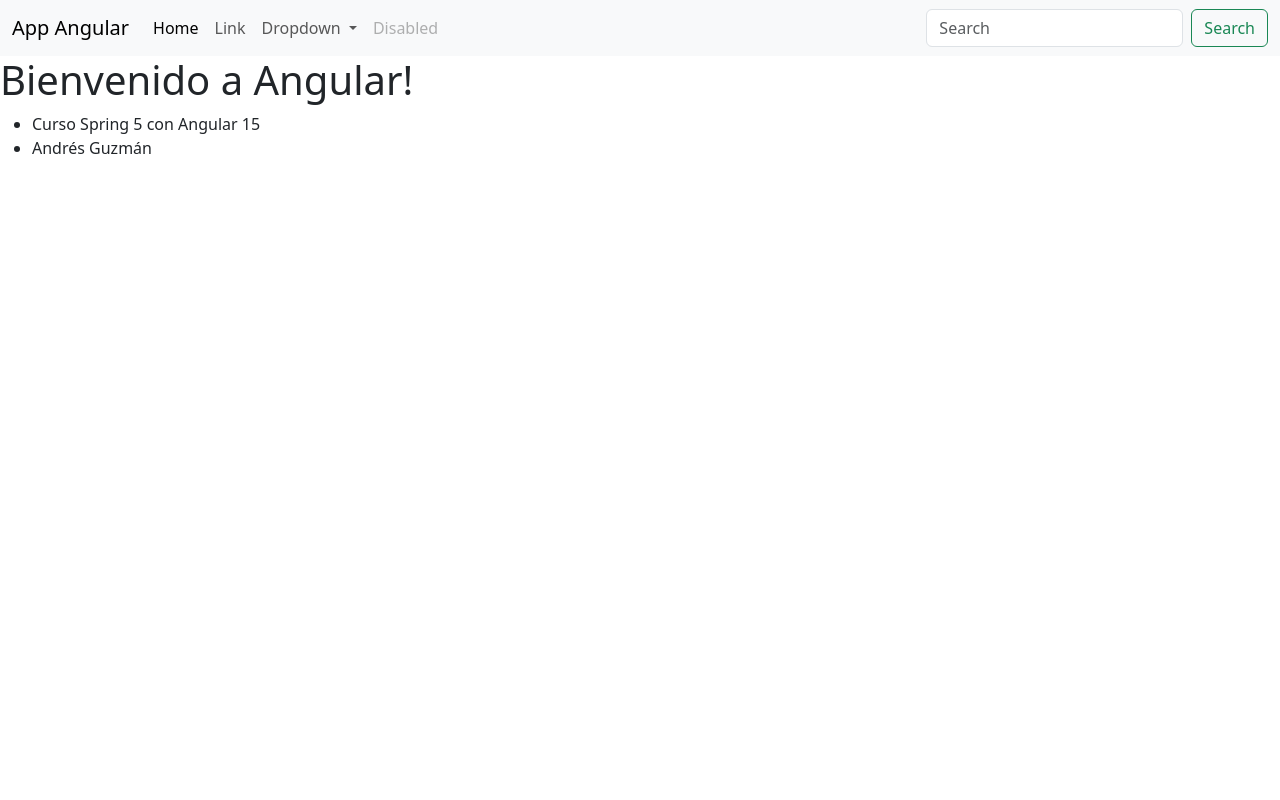
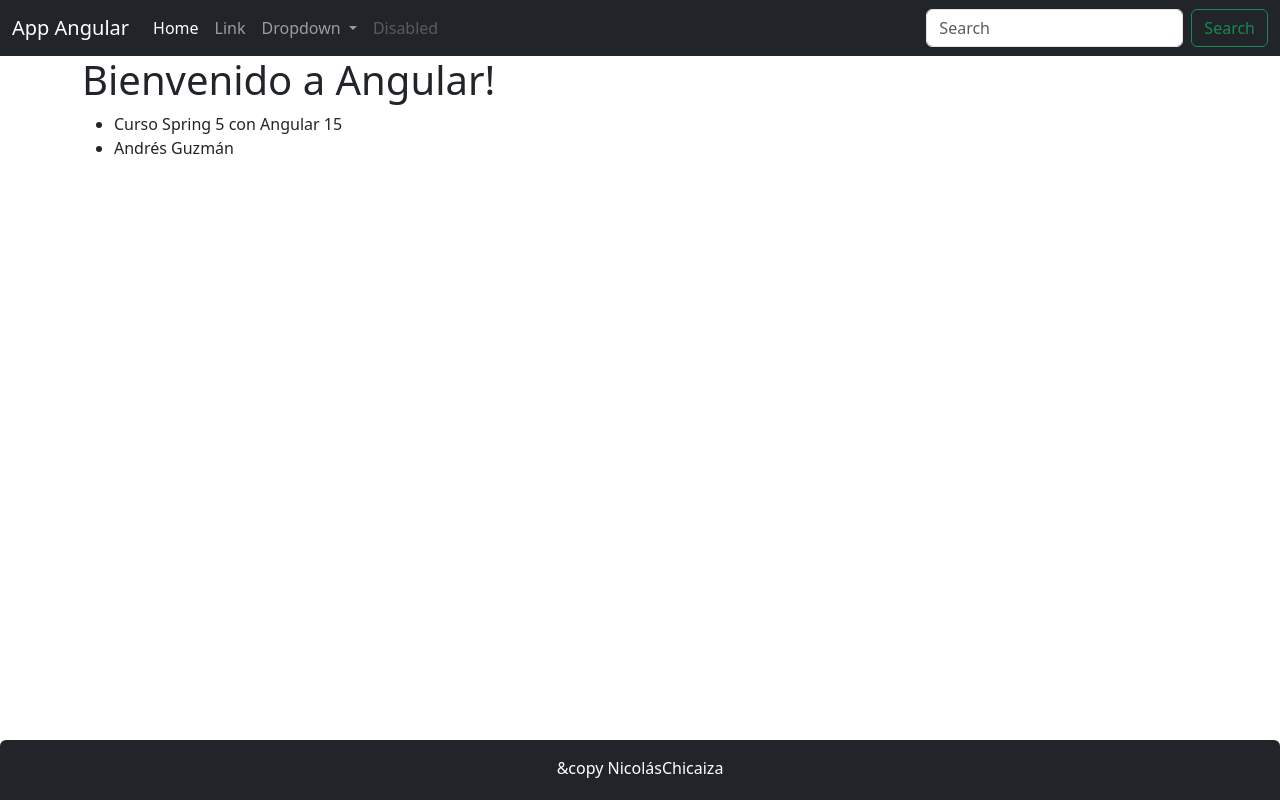
Before and after one commit to nicolaschicaiza/webapp-fullstack-frontend-angular, an Angular app: page / in a window 1280 px wide. Built offline with nearby package versions, Linux system fonts and the light colour scheme.

Commit message:
:zap: (S2C15) Creado nuevo componente FooterComponent

```diff
--- a/src/app/app.component.html
+++ b/src/app/app.component.html
@@ -1,4 +1,5 @@
 <app-header></app-header>
+<div class="container">
   <h1>
     {{ title }}!
   </h1>
@@ -10,3 +11,5 @@
       {{ profesor }}
     </li>
   </ul>
+</div>
+<app-footer></app-footer>
--- a/src/app/app.module.ts
+++ b/src/app/app.module.ts
@@ -3,11 +3,13 @@
 
 import { AppComponent } from './app.component';
 import { HeaderComponent } from './header/header.component';
+import { FooterComponent } from './footer/footer.component';
 
 @NgModule({
   declarations: [
     AppComponent,
-    HeaderComponent
+    HeaderComponent,
+    FooterComponent
   ],
   imports: [
     BrowserModule
--- /dev/null
+++ b/src/app/footer/footer.component.css
@@ -0,0 +1,6 @@
+.footer {
+  position: absolute;
+  bottom: 0px;
+  height: 60px;
+  width: 100%;
+}
--- /dev/null
+++ b/src/app/footer/footer.component.html
@@ -0,0 +1,7 @@
+<footer class="footer bg-dark rounded-top text-center">
+  <div class="container py-2">
+    <p class="text-white my-2">
+      &copy {{ autor.nombre + '' + autor.apellido }}
+    </p>
+  </div>
+</footer>
--- /dev/null
+++ b/src/app/footer/footer.component.ts
@@ -0,0 +1,13 @@
+import { Component } from '@angular/core';
+
+@Component({
+  selector: 'app-footer',
+  templateUrl: './footer.component.html',
+  styleUrls: ['./footer.component.css']
+})
+export class FooterComponent {
+  public autor: any = {
+    nombre: 'Nicolás',
+    apellido: 'Chicaiza',
+  };
+}
--- a/src/app/header/header.component.html
+++ b/src/app/header/header.component.html
@@ -1,4 +1,4 @@
-<nav class="navbar navbar-expand-lg bg-body-tertiary">
+<nav class="navbar navbar-expand-lg navbar-dark bg-dark">
   <div class="container-fluid">
     <a class="navbar-brand" href="#">{{ title }}</a>
     <button class="navbar-toggler" type="button" data-bs-toggle="collapse" data-bs-target="#navbarSupportedContent"
```
Also changed, not shown: 1 other file (tests, documents, lock files or other folders). Lines whose indentation alone changed are shown as unchanged.
